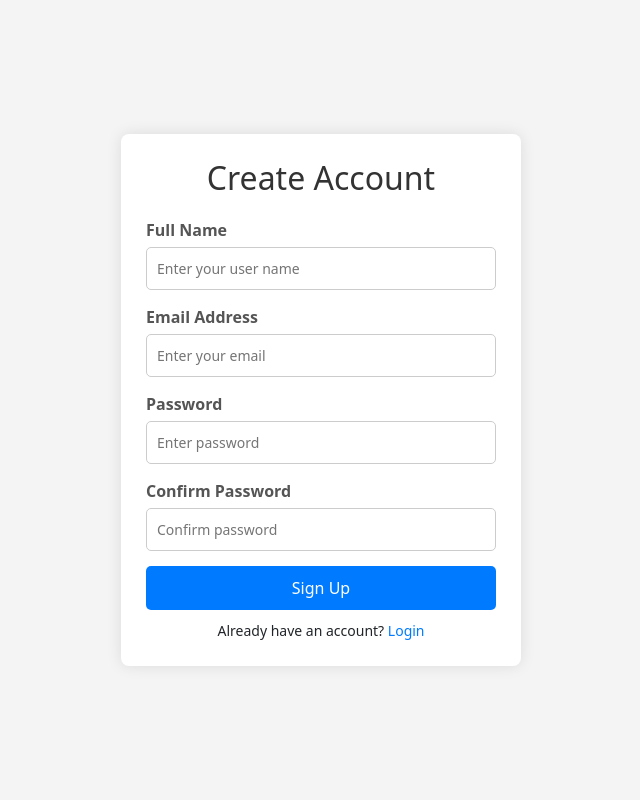
After one commit to VyomGarg04/fastapi-notes-app, a FastAPI app: template templates/signup.html in a window 1280 px wide. The commit adds this page. Shown: the whole page, without its empty margins (319-959 px from the left). Run offline with FastAPI, Linux system fonts and the light colour scheme; the template is opened without the code that fills it, so the values that code supplies are empty.

Commit message:
Implement user signup functionality with validation and password hashing

```diff
--- a/main.py
+++ b/main.py
@@ -1,8 +1,10 @@
 from fastapi import FastAPI
 from routes.note import note
+from routes.auth import user
 from fastapi.staticfiles import StaticFiles
 
 app = FastAPI()
 app.mount("/static", StaticFiles(directory = "static"), name  = "static")
 
 app.include_router(note)
+app.include_router(user)
--- /dev/null
+++ b/models/user.py
@@ -0,0 +1,6 @@
+from pydantic import BaseModel
+
+class User(BaseModel):
+    username: str
+    email: str
+    password: str
--- /dev/null
+++ b/static/signup.css
@@ -0,0 +1,65 @@
+.signup-page{
+    display: flex;
+    justify-content: center;
+    align-items: center;
+    height: 100vh;
+    background: #f4f4f4;
+}
+.signup-container {
+    background: #fff;
+    padding: 25px;
+    border-radius: 8px;
+    box-shadow: 0 0 15px rgba(0,0,0,0.1);
+    width: 100%;
+    max-width: 400px;
+}
+.signup-container h2 {
+    text-align: center;
+    margin-bottom: 20px;
+    color: #333;
+}
+.form-group {
+    margin-bottom: 15px;
+}
+label {
+    display: block;
+    margin-bottom: 5px;
+    font-weight: bold;
+    color: #555;
+}
+input {
+    width: 100%;
+    padding: 10px;
+    border: 1px solid #ccc;
+    border-radius: 5px;
+    font-size: 14px;
+}
+input:focus {
+    border-color: #007BFF;
+    outline: none;
+}
+button {
+    width: 100%;
+    padding: 10px;
+    background: #007BFF;
+    color: white;
+    border: none;
+    border-radius: 5px;
+    font-size: 16px;
+    cursor: pointer;
+}
+button:hover {
+    background: #0056b3;
+}
+.login-link {
+    text-align: center;
+    margin-top: 10px;
+    font-size: 14px;
+}
+.login-link a {
+    color: #007BFF;
+    text-decoration: none;
+}
+.login-link a:hover {
+    text-decoration: underline;
+}
--- a/templates/base.html
+++ b/templates/base.html
@@ -10,19 +10,20 @@
     <link href="https://cdn.jsdelivr.net/npm/bootstrap@5.3.8/dist/css/bootstrap.min.css" rel="stylesheet"/>
 
     <link rel="stylesheet" href="{{ url_for('static', path='style.css') }}"/>
+    {% block styles %}{% endblock %}
 </head>
 
 <body>
+    {% if use_container %}
+    <div class="container mt-4">
+    {% endif %}
 
-    {% include "partials/navbar.html" %}
+    {% block content %}
+    {% endblock %}
 
-    <div class="container mt-4">
-
-        {% block content %}
-
-        {% endblock %}
-
+    {% if use_container %}
     </div>
+    {% endif %}
 
     <script
       src="https://cdn.jsdelivr.net/npm/bootstrap@5.3.8/dist/js/bootstrap.bundle.min.js">
--- /dev/null
+++ b/templates/signup.html
@@ -0,0 +1,42 @@
+{% extends "base.html" %}
+
+{% block title %}
+Signup
+{% endblock %}
+
+{% block styles %}
+<link rel="stylesheet" href="{{ url_for('static', path='signup.css') }}">
+{% endblock %}
+
+{% block content %}
+
+<div class="signup-page">
+    <div class="signup-container">
+        <h2>Create Account</h2>
+        <form action="#" method="post">
+            <div class="form-group">
+                <label for="username">Full Name</label>
+                <input type="text" id="username" name="username" placeholder="Enter your user name" required>
+            </div>
+            <div class="form-group">
+                <label for="email">Email Address</label>
+                <input type="email" id="email" name="email" placeholder="Enter your email" required>
+            </div>
+            <div class="form-group">
+                <label for="password">Password</label>
+                <input type="password" id="password" name="password" placeholder="Enter password" minlength="6" required>
+            </div>
+            <div class="form-group">
+                <label for="confirm-password">Confirm Password</label>
+                <input type="password" id="confirm_password" name="confirm_password" placeholder="Confirm password" minlength="6" required>
+            </div>
+            <button type="submit">Sign Up</button>
+            <div class="login-link">
+                Already have an account? <a href="#">Login</a>
+            </div>
+        </form>
+    </div>
+</div>
+
+
+{% endblock %}
```
Also changed, not shown: routes/auth.py (added, +60 -0 lines), routes/note.py (+7 -3 lines), schemas/user.py (added, +10 -0 lines), utils/security.py (added, +7 -0 lines), templates/login.html (added).
